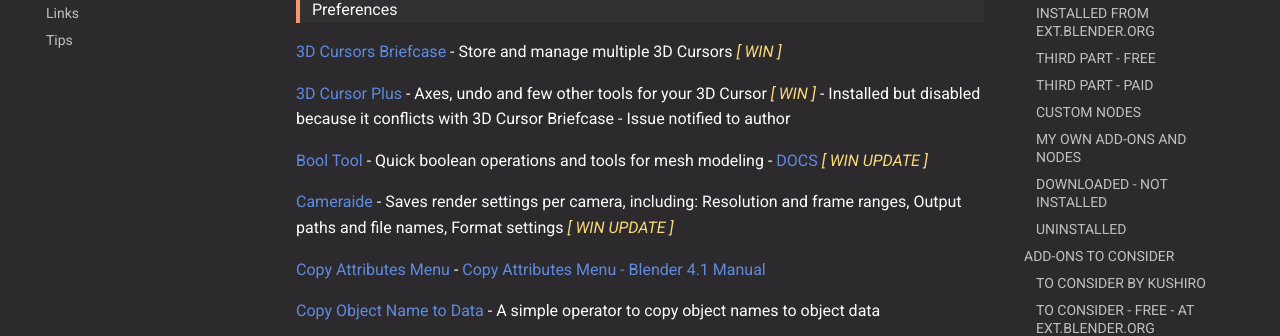
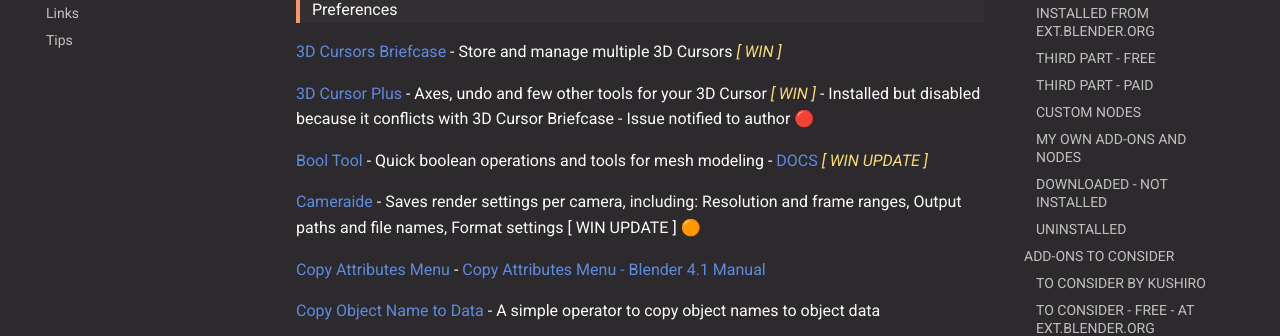
Before and after one commit to Eterea/blender, an MkDocs documentation site: the page built from docs/addons.md, in a window 1280 px wide and 900 px high, scrolled down 528 px. Shown: the part 176-512 px from the top of the window. Built offline with MkDocs 1.6.1 and Material for MkDocs 9.7.7, drawn with Linux system fonts in a browser that asks for light colours.

```diff
--- a/docs/addons.md
+++ b/docs/addons.md
@@ -22,11 +22,11 @@ This is pre-installed in 5.x
 
 [3D Cursors Briefcase](https://extensions.blender.org/add-ons/c3db/) - Store and manage multiple 3D Cursors *[ WIN ]*
 
-[3D Cursor Plus](https://extensions.blender.org/add-ons/cursor-plus/) - Axes, undo and few other tools for your 3D Cursor *[ WIN ]* - Installed but disabled because it conflicts with 3D Cursor Briefcase - Issue notified to author
+[3D Cursor Plus](https://extensions.blender.org/add-ons/cursor-plus/) - Axes, undo and few other tools for your 3D Cursor *[ WIN ]* - Installed but disabled because it conflicts with 3D Cursor Briefcase - Issue notified to author 🔴
 
 [Bool Tool](https://extensions.blender.org/add-ons/bool-tool/) - Quick boolean operations and tools for mesh modeling - [DOCS](https://github.com/nickberckley/bool_tool/wiki) *[ WIN UPDATE ]*
 
-[Cameraide](https://extensions.blender.org/approval-queue/cameraide-settings/) - Saves render settings per camera, including: Resolution and frame ranges, Output paths and file names, Format settings *[ WIN UPDATE ]*
+[Cameraide](https://extensions.blender.org/approval-queue/cameraide-settings/) - Saves render settings per camera, including: Resolution and frame ranges, Output paths and file names, Format settings [ WIN UPDATE ] 🟠
 
 [Copy Attributes Menu](https://extensions.blender.org/add-ons/copy-attributes-menu) - [Copy Attributes Menu - Blender 4.1 Manual](https://docs.blender.org/manual/en/4.1//addons/interface/copy_attributes.html)
 
```
